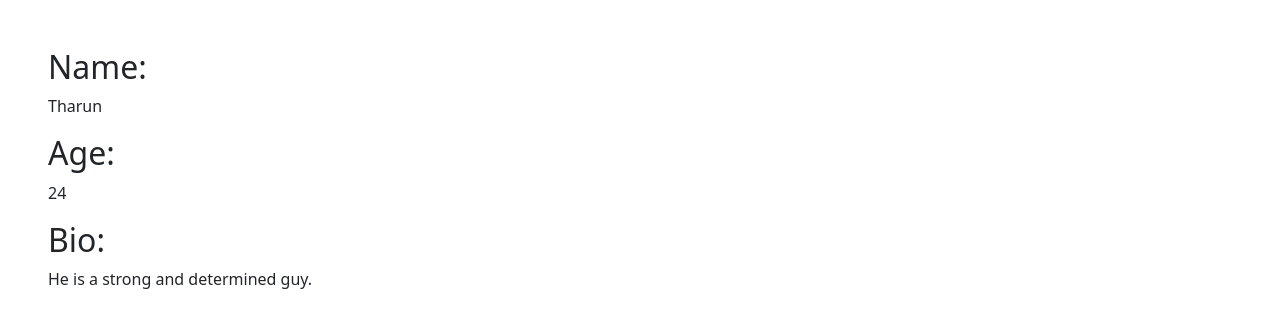
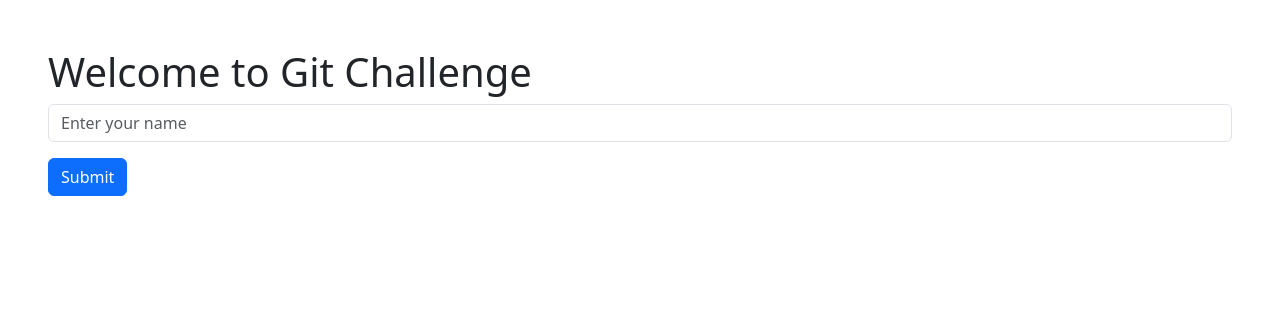
Before and after one commit to tharun2623/React-7days_Challenge, a React (Create React App) app: page / in a window 1280 px wide. Shown: the top 328 px of the page. Built offline with nearby package versions, Linux system fonts and the light colour scheme; the HTML template or start-up script is replaced by a standard one.

Commit message:
useRef  Challenge Completed

```diff
--- a/src/App.jsx
+++ b/src/App.jsx
@@ -4,7 +4,7 @@ import Main from './components/main.jsx';
 import 'bootstrap/dist/css/bootstrap.min.css';
 
 const App = () => {
-   return <Main name={"Tharun"} age={24} bio={"He is a strong and determined guy."}/>
+   return <Main />
 }
 
 export default App
--- a/src/components/main.jsx
+++ b/src/components/main.jsx
@@ -1,21 +1,18 @@
-import React from "react";
+import React,{ useRef } from "react";
 
-const Main = ({name,age,bio}) => {
+const Main = () => {
+    const inputRef = useRef(null);
+
+    const handleClick = () => {
+        inputRef.current.focus();
+        console.log(inputRef.current.value);
+    };
 
     return (
         <section className="m-5">
-            <div>
-                <h2>Name:</h2>
-                <p>{name}</p>
-            </div>
-            <div>
-                <h2>Age:</h2>
-                <p>{age}</p>
-            </div>
-            <div>
-                <h2>Bio:</h2>
-                <p>{bio}</p>
-            </div>
+            <h1>Welcome to Git Challenge</h1>
+            <input ref={inputRef} type="text" className="form-control" placeholder="Enter your name"/>
+            <button className="btn btn-primary mt-3" onClick={handleClick}>Submit</button>
         </section>
     )
 }
```
